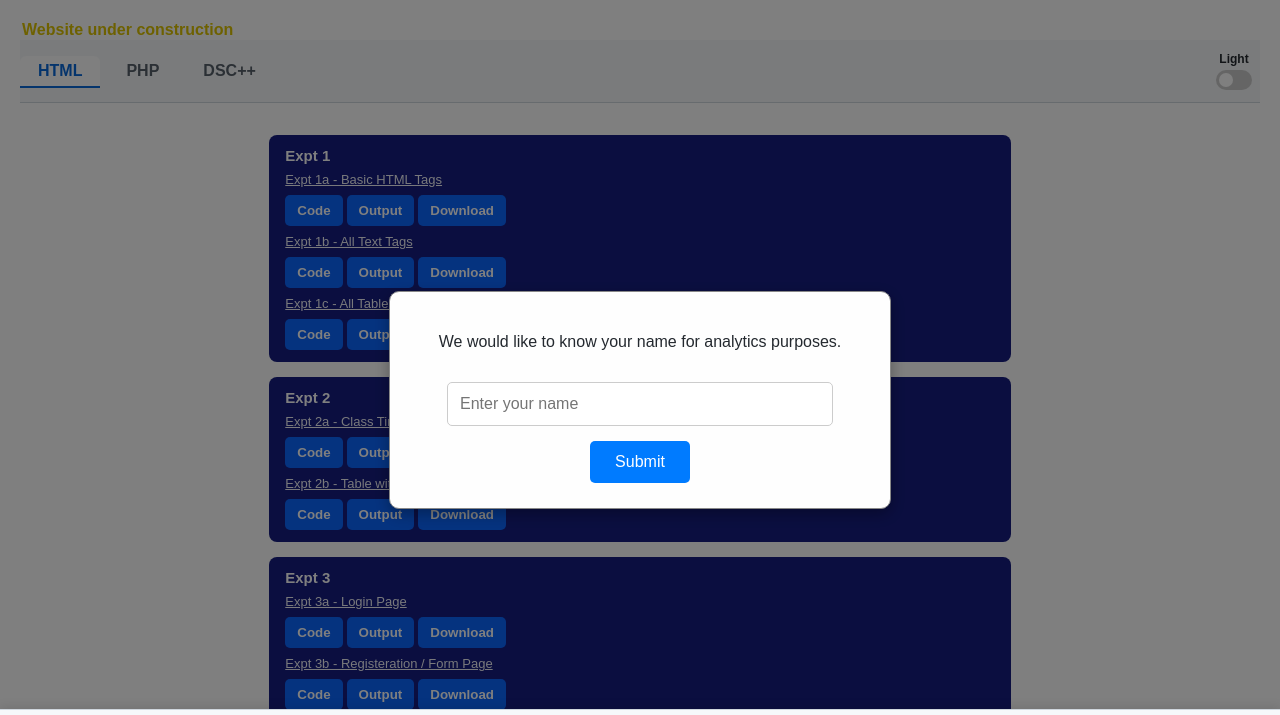
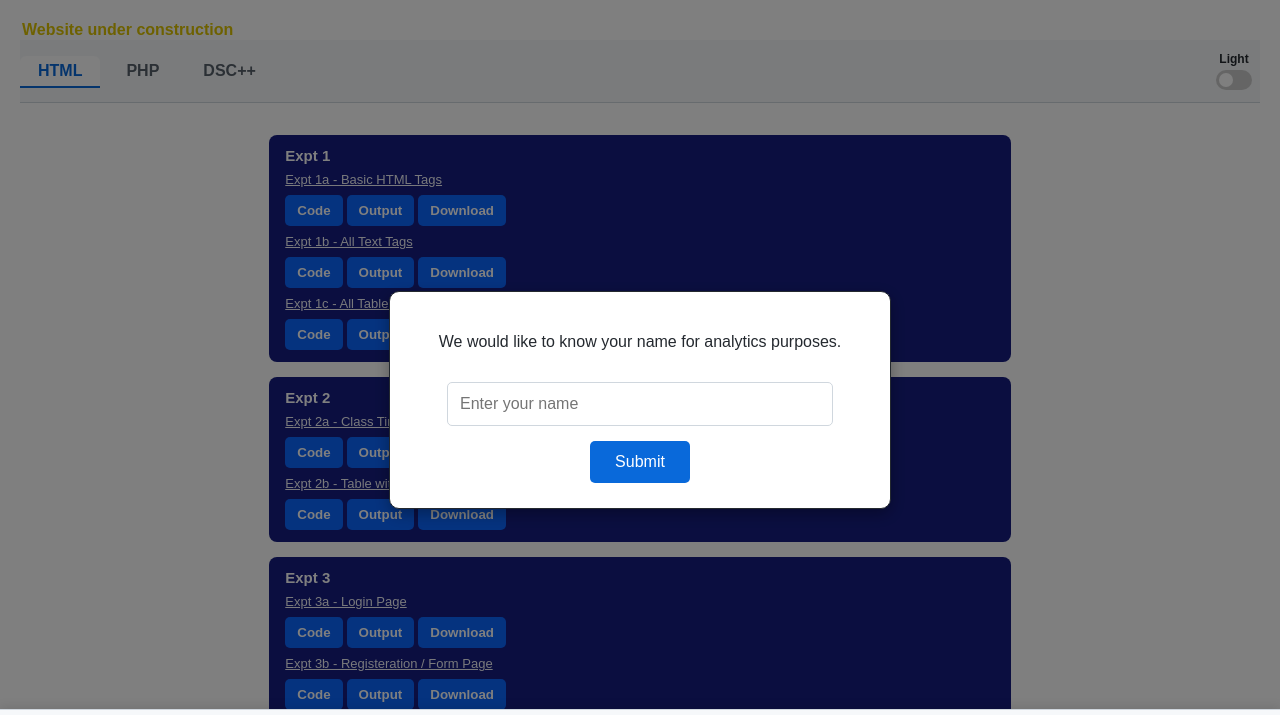
Before and after one commit to nathanlobo/nathanlobo.github.io, a plain HTML site: page index.html in a window 1280 px wide. Shown: the top 715 px of the page. Drawn offline with Linux system fonts and the light colour scheme.

Commit message:
Update modal styles for improved consistency with theme variables

```diff
--- a/index.html
+++ b/index.html
@@ -39,7 +39,7 @@
 
   /* The modal's content box */
   .modal-content {
-    background-color: #fefefe;
+    background-color: var(--bg);
     /* Center the modal */
     position: absolute;
     top: 50%;
@@ -47,7 +47,7 @@
     transform: translate(-50%, -50%);
 
     padding: 25px;
-    border: 1px solid #888;
+    border: 1px solid var(--text);
     width: 90%;
     max-width: 450px;
     border-radius: 10px;
@@ -60,13 +60,13 @@
     width: 80%;
     padding: 12px;
     margin: 15px 0;
-    border: 1px solid #ccc;
+    border: 1px solid var(--border);
     border-radius: 5px;
     font-size: 16px;
   }
 
   #nameForm button {
-    background-color: #007bff;
+    background-color: var(--accent);
     color: white;
     padding: 12px 25px;
     border: none;
```
